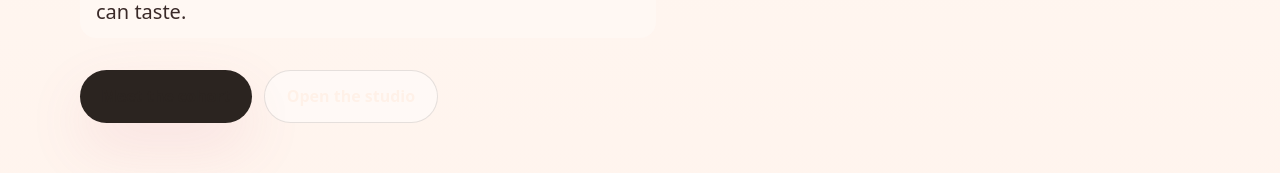
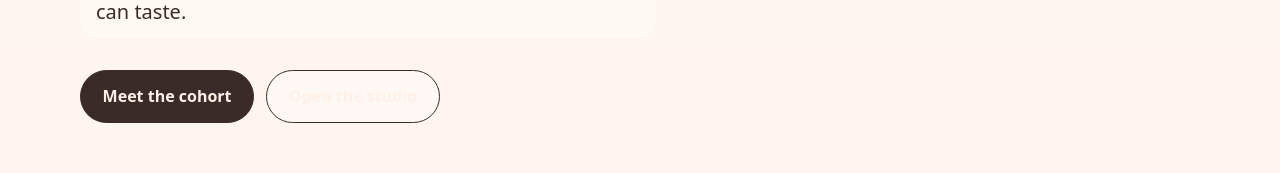
Before and after one commit to r3s0lv343vr/vibe-marketing-platform, a Next.js app: page / in a window 1280 px wide. Shown: the part 603-776 px from the top of the page. Built offline with nearby package versions, Linux system fonts and the light colour scheme; no server answers.

Commit message:
Fix hero CTA button contrast for readability
Co-authored-by: r3s0lv343vr <r3s0lv343vr@users.noreply.github.com>

```diff
--- a/src/app/page.tsx
+++ b/src/app/page.tsx
@@ -29,12 +29,15 @@ export default function HomePage() {
             live profiles, and intros you can taste.
           </p>
           <div className="animate-rise-delay-2 mt-8 flex flex-wrap gap-3">
-            <Link href="/cohort" className="btn btn-primary bg-white !text-[var(--ink)]">
+            <Link
+              href="/cohort"
+              className="btn border border-[#3a2a28] bg-[#3a2a28] text-[#fff8f4] hover:bg-[#c45d78] hover:border-[#c45d78]"
+            >
               Meet the cohort
             </Link>
             <Link
               href="/studio"
-              className="btn btn-ghost border-white/30 bg-white/10 text-white hover:bg-white/20"
+              className="btn border border-[#3a2a28] bg-[#fff8f4] text-[#3a2a28] hover:bg-white"
             >
               Open the studio
             </Link>
```
